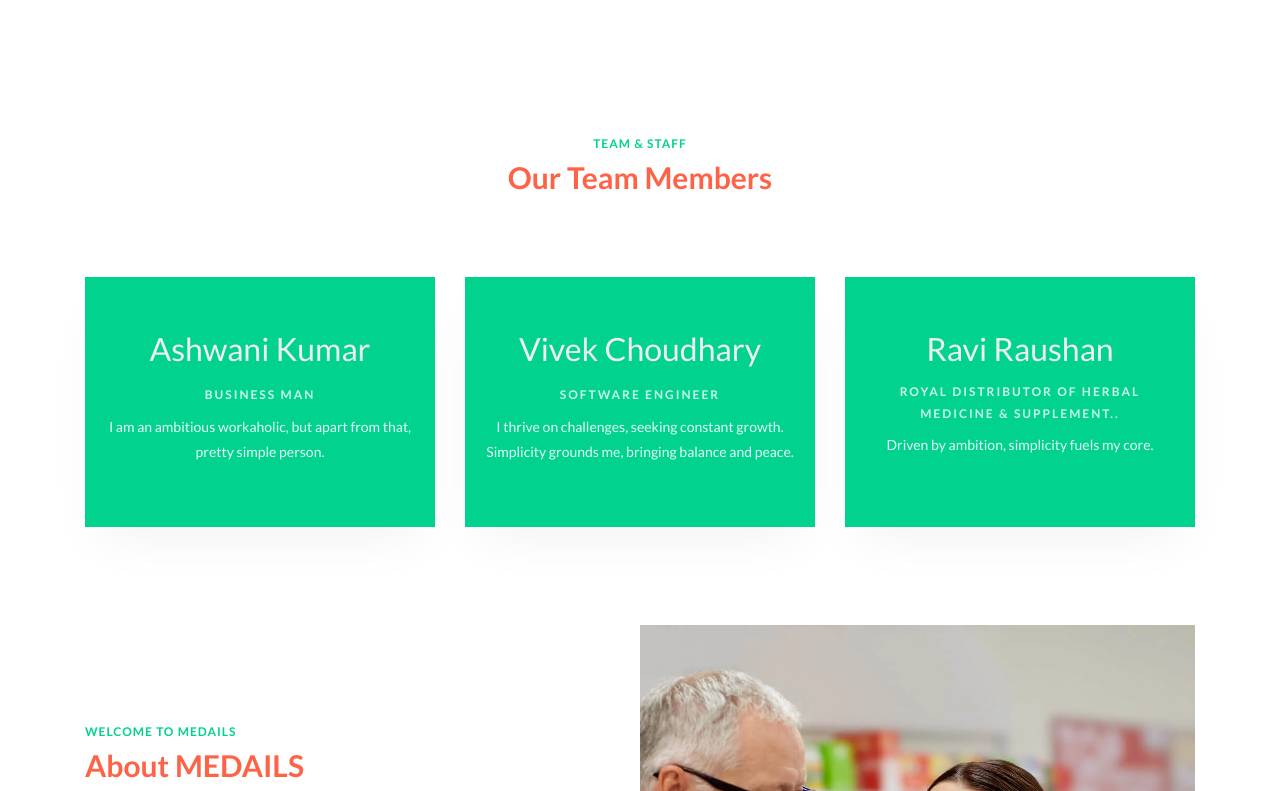
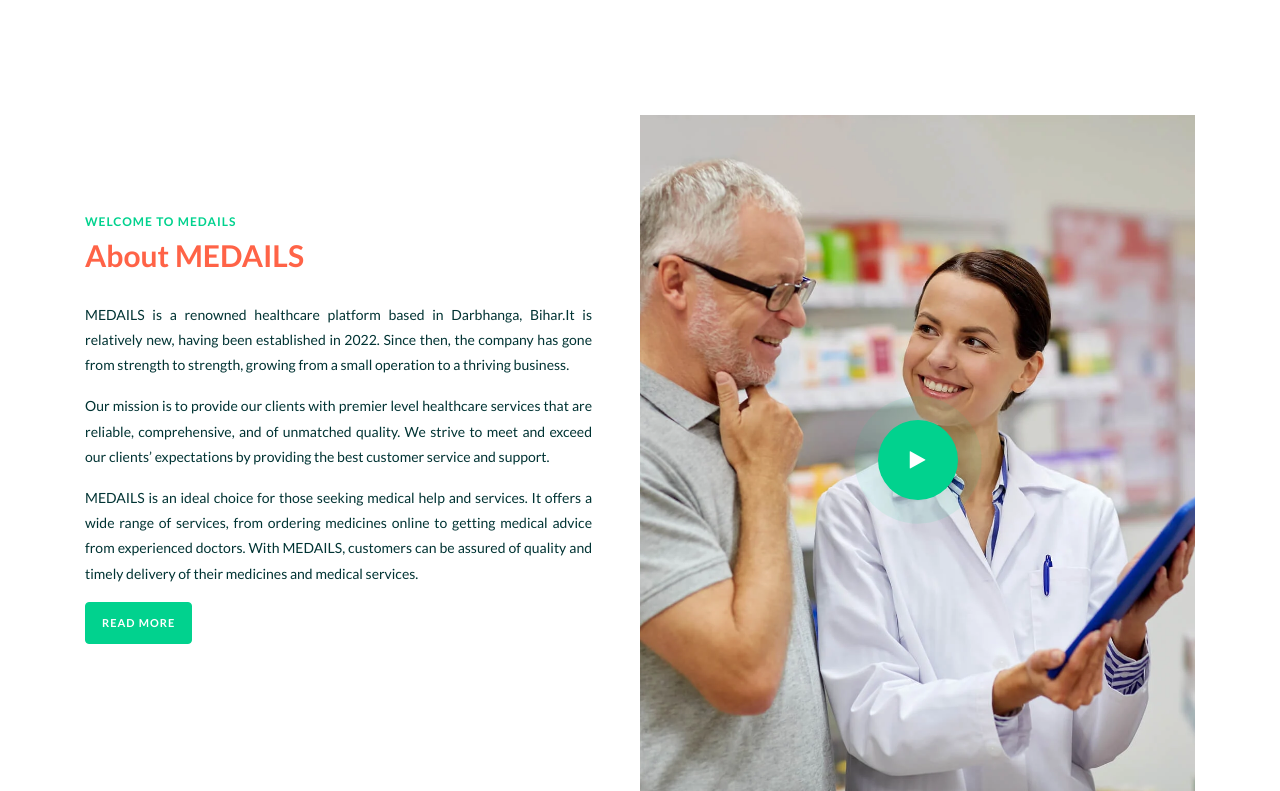
Before and after one commit to kdeepanshu99/medials.io, a plain HTML site: page index.html in a window 1280 px wide. Shown: the part 2034-2825 px from the top of the page. Drawn offline with Linux system fonts and the light colour scheme; some packages are replaced by stand-ins of ours; no server answers; files whose address does not match are found by name.

```diff
--- a/index.html
+++ b/index.html
@@ -329,53 +329,6 @@
 		</div>
 	</section>
 
-	<section class="ftco-section">
-		<div class="container">
-			<div class="row no-gutters justify-content-center pb-5 mb-3">
-				<div class="col-md-7 heading-section text-center ftco-animate">
-					<span class="subheading" style=" margin-top: -80px;" >Team &amp; Staff</span>
-					<h2 style="color:tomato;">Our Team Members</h2>
-				</div>
-			</div>
-
-			<div class="row">
-				<div class="col-md-4 ftco-animate d-flex">
-					<div class="staff bg-primary team">
-						<div class="text pt-5 px-3 pb-8 text-center ">
-							<h2 class="tem">Ashwani Kumar</h2>
-							<span class="position mb-2">Business Man</span>
-							<div class="faded">
-								<p >I am an ambitious workaholic, but apart from that, pretty simple person.</p>
-							</div>
-						</div>
-					</div>
-				</div>
-				<div class="col-md-4 ftco-animate d-flex">
-					<div class="staff bg-primary team">
-						<div class="text pt-5 px-3 pb-8 text-center ">
-							<h2 class="tem" >Vivek Choudhary</h2>
-							<span class="position mb-2">Software Engineer</span>
-							<div class="faded">
-								<p>I thrive on challenges, seeking constant growth. Simplicity grounds me, bringing balance and peace.</p>
-							</div>
-						</div>
-					</div>
-				</div>
-				<div class="col-md-4 ftco-animate d-flex">
-					<div class="staff bg-primary team">
-						<div class="text pt-5 px-3 pb-8 text-center ">
-							<h2 class="tem" >Ravi Raushan</h2>
-							<span class="position mb-2">Royal Distributor of herbal medicine & Supplement..</span>
-							<div class="faded">
-								<p>
-									Driven by ambition, simplicity fuels my core.</p>
-							</div>
-						</div>
-					</div>
-				</div>
-			</div>
-		</div>
-	</section>
 	<section class="ftco-section ftco-no-pt ftco-no-pb">
     	<div class="container">
     		<div class="row d-flex no-gutters">
```
